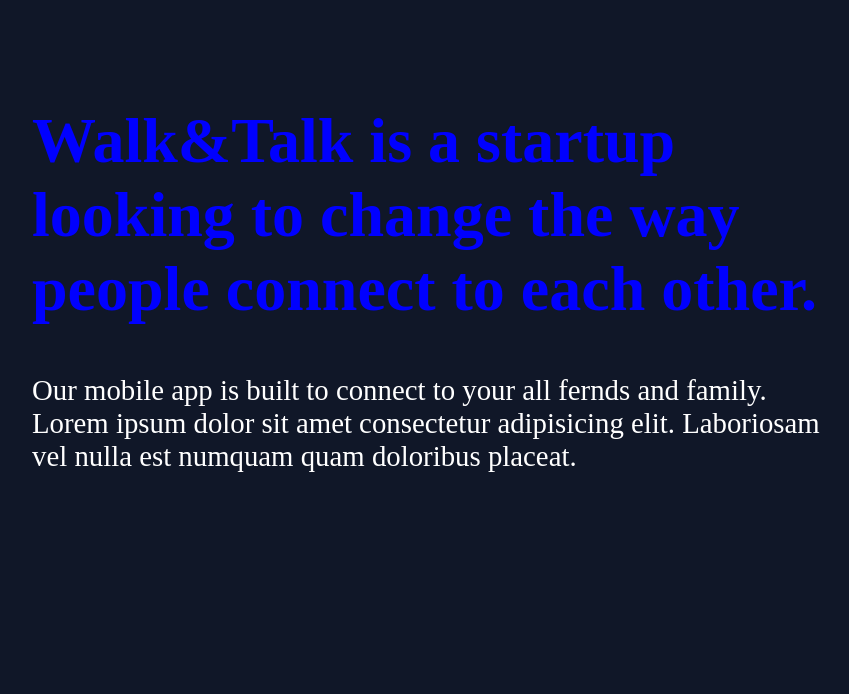
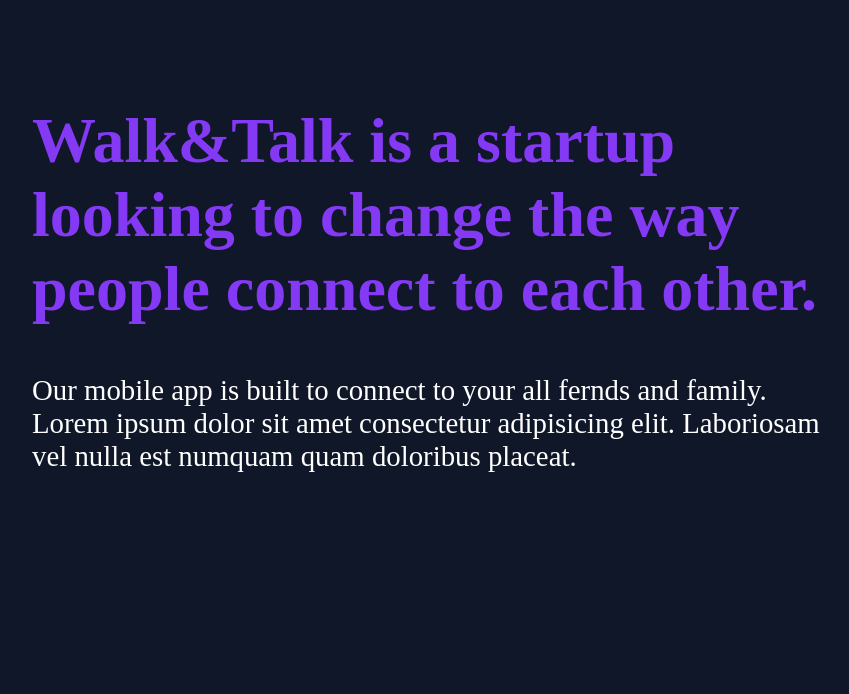
Before and after one commit to pabitra0011/app-business-web, a plain HTML site: page index.html in a window 1280 px wide. Shown: the part 689-1383 px from the top of the page, without its empty margins (224-1073 px from the left). Drawn offline with nearby package versions, Linux system fonts and the light colour scheme.

Commit message:
Update index.css

```diff
--- a/index.css
+++ b/index.css
@@ -25,7 +25,7 @@ body{
 
 }
 .txt-color{
-  color: blue;
+  color: rgb(132, 57, 245);
 }
 
 .btn{
```
